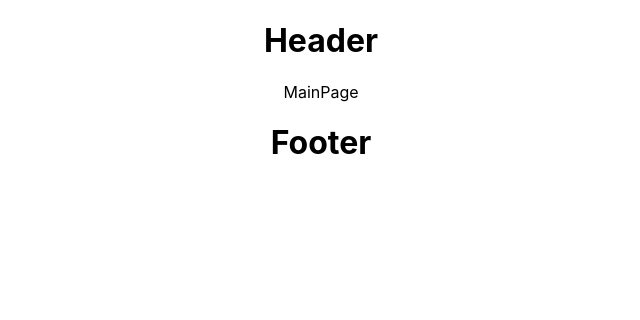
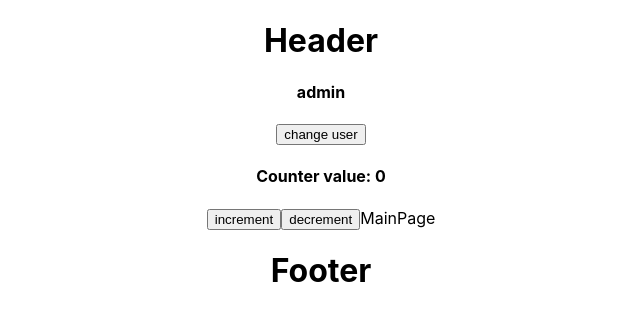
Before and after one commit to inavis/sk-hostel, a React (Create React App) app: page / in a window 1280 px wide. Shown: the top 320 px of the page, without its empty margins (319-959 px from the left). Built offline with nearby package versions, Linux system fonts and the light colour scheme; a web font is replaced by a local one.

Commit message:
basic-redux-setup

```diff
--- a/package.json
+++ b/package.json
@@ -3,13 +3,17 @@
   "version": "0.1.0",
   "private": true,
   "dependencies": {
+    "@reduxjs/toolkit": "^2.3.0",
     "@testing-library/jest-dom": "^5.17.0",
     "@testing-library/react": "^13.4.0",
     "@testing-library/user-event": "^13.5.0",
     "react": "^18.3.1",
     "react-dom": "^18.3.1",
+    "react-persist": "^1.0.2",
+    "react-redux": "^9.1.2",
     "react-router-dom": "^6.28.0",
     "react-scripts": "5.0.1",
+    "redux": "^5.0.1",
     "web-vitals": "^2.1.4"
   },
   "scripts": {
--- /dev/null
+++ b/src/Components/Counter/Counter.js
@@ -0,0 +1,27 @@
+import { connect } from "react-redux";
+
+//getting the values from store and reducer from provider
+function Counter({ user, counter, increment, decrement, changeuser }) {
+  return (
+    <>
+      <h4>{user}</h4>
+      <button onClick={changeuser}>change user</button>
+      <h4>Counter value: {counter}</h4>
+      <button onClick={increment}>increment</button>
+      <button onClick={decrement}>decrement</button>
+    </>
+  );
+}
+
+const mapStateToProps = (state) => ({
+  counter: state.counter.counter,
+  user: state.user.user,
+});
+
+const mapDispatchToProps = (dispatch) => ({
+  increment: () => dispatch({ type: "INCREMENT" }),
+  decrement: () => dispatch({ type: "DECREMENT" }),
+  changeuser: () => dispatch({ type: "CHANGEUSER", payload: { user: "user" } }),
+});
+
+export default connect(mapStateToProps, mapDispatchToProps)(Counter);
--- a/src/Pages/MainPage/MainPage.js
+++ b/src/Pages/MainPage/MainPage.js
@@ -1,11 +1,13 @@
 import "./MainPage.css";
 import { Header } from "../../Components/Header/Header";
 import { Footer } from "../../Components/Footer/Footer";
+import Counter from "../../Components/Counter/Counter";
 
 export function MainPage() {
   return (
     <>
       <Header />
+      <Counter />
       MainPage
       <Footer />
     </>
--- /dev/null
+++ b/src/Recuder/counterReducer.js
@@ -0,0 +1,16 @@
+//COUNTER REDUCER
+
+const initialCounter = {
+  counter: 0,
+};
+
+export const counterReducer = (state = initialCounter, action) => {
+  switch (action.type) {
+    case "INCREMENT":
+      return { ...state, counter: state.counter + 1 };
+    case "DECREMENT":
+      return { ...state, counter: state.counter - 1 };
+    default:
+      return state;
+  }
+};
--- /dev/null
+++ b/src/Recuder/index.js
@@ -0,0 +1,11 @@
+import { combineReducers } from "redux";
+import { counterReducer } from "./counterReducer";
+import { userUpdateReducer } from "./userReducer";
+
+const rootReducer = combineReducers({
+  counter: counterReducer,
+  user: userUpdateReducer,
+  // can add more reducers if needed
+});
+
+export default rootReducer;
--- /dev/null
+++ b/src/Recuder/userReducer.js
@@ -0,0 +1,15 @@
+//USER REDUCER
+
+const initialUser = {
+  user: "admin",
+};
+
+export const userUpdateReducer = (state = initialUser, action) => {
+  //action has type and payload with data that can be passed
+  switch (action.type) {
+    case "CHANGEUSER":
+      return { ...state, user: action.payload.user };
+    default:
+      return state;
+  }
+};
--- /dev/null
+++ b/src/Store/store.js
@@ -0,0 +1,8 @@
+import { configureStore } from "@reduxjs/toolkit";
+import rootReducer from "../Recuder";
+
+const store = configureStore({
+  reducer: rootReducer,
+});
+
+export default store;
```
Also changed, not shown: src/App.js (+13 -7 lines), 1 other file (tests, documents, lock files or other folders).
